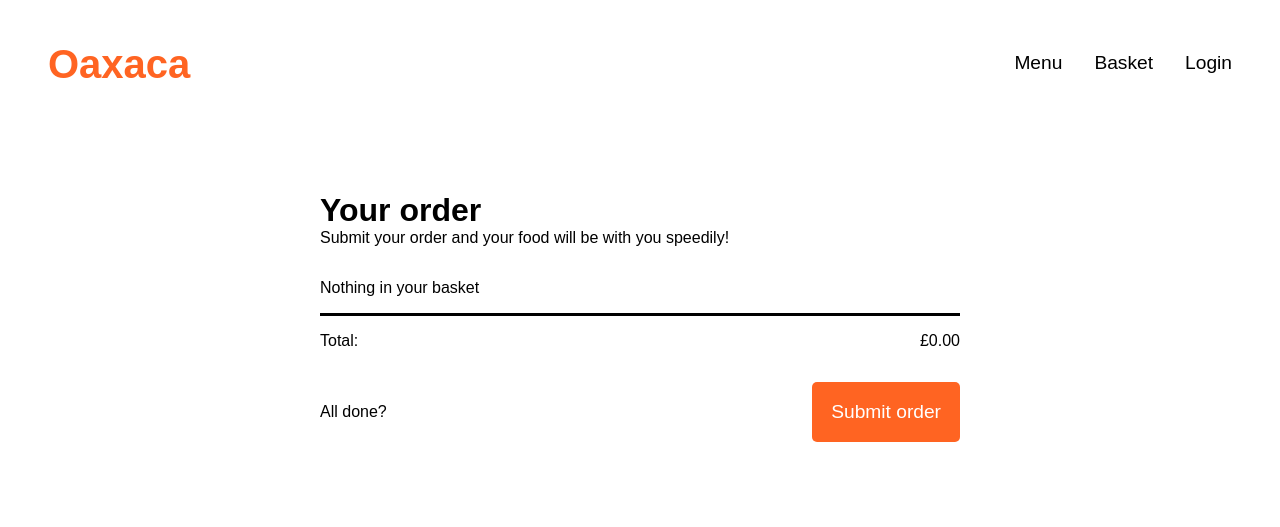
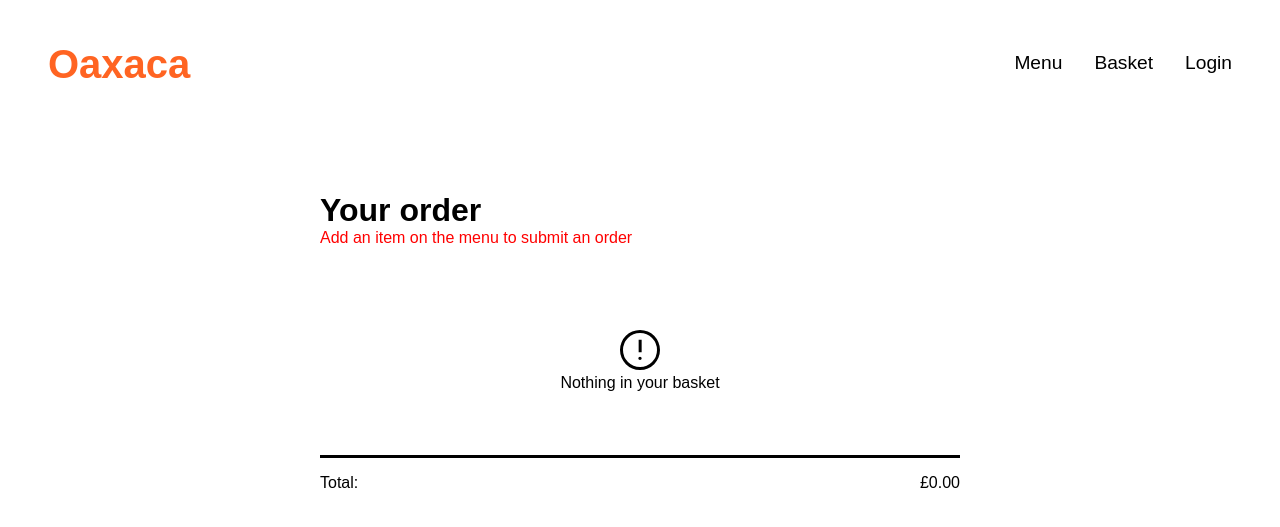
Before and after one commit to felixwri/example-website, a Flask app: page /basket in a window 1280 px wide. Shown: the top 527 px of the page. Run offline with Flask 2, Linux system fonts and the light colour scheme.

Commit message:
Removed submit order option for empty orders

```diff
--- a/public/scripts/basket.js
+++ b/public/scripts/basket.js
@@ -7,7 +7,11 @@ function init() {
     }
     let parent = document.getElementById("items");
     if (order.length() === 0) {
-        parent.innerText = "Nothing in your basket";
+        document.getElementById("empty-basket").style.display = "flex";
+        document.getElementById(
+            "title-hint"
+        ).innerHTML = `<span style="color: red">Add an item on the menu to submit an order</span>`;
+        document.getElementById("submit-order").style.display = "none";
     }
 
     for (let item of order.getItems()) {
--- a/public/styles/basket.css
+++ b/public/styles/basket.css
@@ -13,6 +13,10 @@ main {
     padding: 2rem 0rem;
 }
 
+#title-hint {
+    color: var(--dark-grey);
+}
+
 .order-item {
     padding: 1.5rem 0rem;
 
@@ -26,6 +30,14 @@ main {
     display: flex;
     align-items: center;
     justify-content: space-between;
+}
+
+#empty-basket {
+    height: 10rem;
+    display: none;
+    justify-content: center;
+    align-items: center;
+    flex-direction: column
 }
 
 #total {
--- a/public/styles/global.css
+++ b/public/styles/global.css
@@ -6,6 +6,7 @@
 
 :root {
     --light-grey: rgb(200, 200, 200);
+    --dark-grey: rgb(100, 100, 100);
     --primary: rgb(255, 100, 34);
     --blue: rgb(34, 229, 255);
     --dark-green: rgb(0, 165, 36);
--- a/templates/basket.html
+++ b/templates/basket.html
@@ -100,7 +100,22 @@
                     <h1>Your order</h1>
                     <div id="title-hint">Submit your order and your food will be with you speedily!</div>
                 </div>
-                <div id="items"></div>
+                <div id="items">
+                    <div id="empty-basket">
+                        <svg
+                            class="error-icon"
+                            xmlns="http://www.w3.org/2000/svg"
+                            height="48"
+                            width="48"
+                            viewBox="0 0 48 48"
+                        >
+                            <path
+                                d="M24 34q.7 0 1.175-.475.475-.475.475-1.175 0-.7-.475-1.175Q24.7 30.7 24 30.7q-.7 0-1.175.475-.475.475-.475 1.175 0 .7.475 1.175Q23.3 34 24 34Zm-1.35-7.65h3V13.7h-3ZM24 44q-4.1 0-7.75-1.575-3.65-1.575-6.375-4.3-2.725-2.725-4.3-6.375Q4 28.1 4 23.95q0-4.1 1.575-7.75 1.575-3.65 4.3-6.35 2.725-2.7 6.375-4.275Q19.9 4 24.05 4q4.1 0 7.75 1.575 3.65 1.575 6.35 4.275 2.7 2.7 4.275 6.35Q44 19.85 44 24q0 4.1-1.575 7.75-1.575 3.65-4.275 6.375t-6.35 4.3Q28.15 44 24 44Zm.05-3q7.05 0 12-4.975T41 23.95q0-7.05-4.95-12T24 7q-7.05 0-12.025 4.95Q7 16.9 7 24q0 7.05 4.975 12.025Q16.95 41 24.05 41ZM24 24Z"
+                            />
+                        </svg>
+                        <div>Nothing in your basket</div>
+                    </div>
+                </div>
                 <div id="total">
                     <div>Total:</div>
                     <div id="price">£0.00</div>
```
